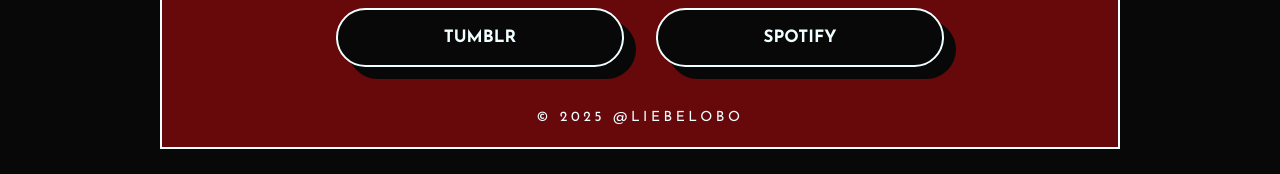
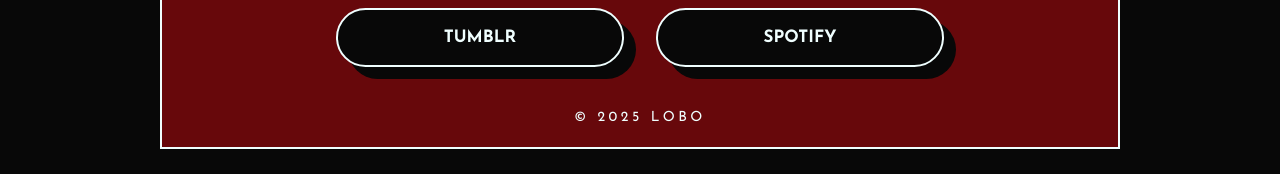
Before and after one commit to loboonline/loboonline.github.io, a Jekyll site: the page built from index.html, in a window 1280 px wide. Shown: the part 723-897 px from the top of the page. Built offline with Jekyll 4.4.1, drawn with Linux system fonts in a browser that asks for light colours; nearby versions of some CDN libraries; some web fonts are replaced; library files that are not in the unit come from our copies; the list of posts is cut into pages by our own code.

Commit message:
Update footer.html

```diff
--- a/_includes/footer.html
+++ b/_includes/footer.html
@@ -1,7 +1,7 @@
 <div style="margin-top:10px;">
 <!--<p style="text-align:center;line-height: 135%;letter-spacing: 0.25em;text-transform: uppercase;"><script type="text/javascript" src="//counter.websiteout.com/js/24/0/0/0"></script> Hits</p>-->
 
-<p style="text-align:center;line-height: 135%;letter-spacing: 0.25em;text-transform: uppercase;font-size:14px;">©&nbsp;{{ site.time | date: '%Y' }} @liebelobo</p>
+<p style="text-align:center;line-height: 135%;letter-spacing: 0.25em;text-transform: uppercase;font-size:14px;">©&nbsp;{{ site.time | date: '%Y' }} Lobo</p>
 
 <p style="text-align:center;line-height: 135%;letter-spacing: 0.25em;text-transform: uppercase;font-size:14px;margin-bottom:0px;padding-bottom:20px;" class="hide-on-mobile"><a onclick='window.scrollTo({top: 0, behavior: "smooth"});' style="font-size:14px;">Back to Top &nbsp;<i class="fas fa-arrow-up"></i></a></p>
 
```
